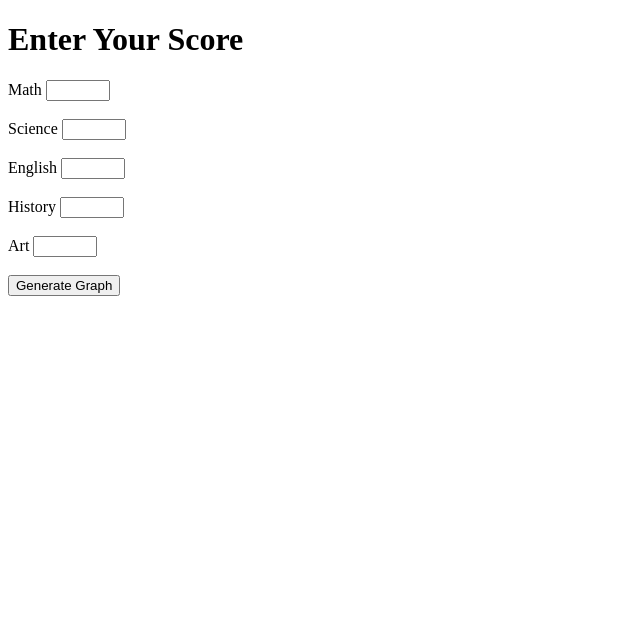
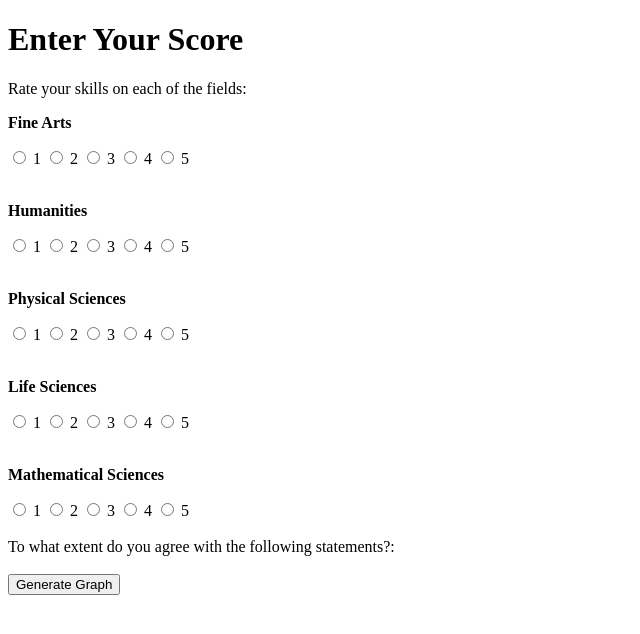
Before and after one commit to almsam/Masters-of-Design, a Flask app: page / in a window 1280 px wide. Shown: the top 634 px of the page, without its empty margins (0-640 px from the left). Run offline with Flask 3, Linux system fonts and the light colour scheme.

Commit message:
implement radio

```diff
--- a/Survey app/app.py
+++ b/Survey app/app.py
@@ -17,26 +17,26 @@ def index():
 
     if request.method == "POST":
 
+        fine = float(request.form["fine"])
+        human = float(request.form["human"])
+        phys = float(request.form["phys"])
+        life = float(request.form["life"])
         math = float(request.form["math"])
-        science = float(request.form["science"])
-        english = float(request.form["english"])
-        history = float(request.form["history"])
-        art = float(request.form["art"])
 
         df = pd.DataFrame({
             "Category": [
-                "Math",
-                "Science",
-                "English",
-                "History",
-                "Art"
+                "Fine Arts",
+                "Humanities",
+                "Physical Sciences",
+                "Life Sciences",
+                "Mathematics"
             ],
             "Value": [
-                math,
-                science,
-                english,
-                history,
-                art
+                fine,
+                human,
+                phys,
+                life,
+                math
             ]
         })
 
@@ -50,7 +50,7 @@ def index():
             y="Value"
         )
 
-        ax.set_ylim(0,100)
+        ax.set_ylim(0,5)
         ax.set_ylabel("Score")
         ax.set_title("Personalized Scores")
 
--- a/Survey app/templates/index.html
+++ b/Survey app/templates/index.html
@@ -16,20 +16,58 @@
 
 <form method="POST">
 
-    <label>Math</label>
-    <input type="number" name="math" min="0" max="100" required><br><br>
+    <label>Rate your skills on each of the fields:</label>
 
-    <label>Science</label>
-    <input type="number" name="science" min="0" max="100" required><br><br>
+    <p><strong>Fine Arts</strong></p>
+    <label><input type="radio" name="fine" value="1" required> 1</label>
+    <label><input type="radio" name="fine" value="2"> 2</label>
+    <label><input type="radio" name="fine" value="3"> 3</label>
+    <label><input type="radio" name="fine" value="4"> 4</label>
+    <label><input type="radio" name="fine" value="5"> 5</label>
 
-    <label>English</label>
-    <input type="number" name="english" min="0" max="100" required><br><br>
+    <br><br>
 
-    <label>History</label>
-    <input type="number" name="history" min="0" max="100" required><br><br>
+    <p><strong>Humanities</strong></p>
+    <label><input type="radio" name="human" value="1" required> 1</label>
+    <label><input type="radio" name="human" value="2"> 2</label>
+    <label><input type="radio" name="human" value="3"> 3</label>
+    <label><input type="radio" name="human" value="4"> 4</label>
+    <label><input type="radio" name="human" value="5"> 5</label>
 
-    <label>Art</label>
-    <input type="number" name="art" min="0" max="100" required><br><br>
+    <br><br>
+
+    <p><strong>Physical Sciences</strong></p>
+    <label><input type="radio" name="phys" value="1" required> 1</label>
+    <label><input type="radio" name="phys" value="2"> 2</label>
+    <label><input type="radio" name="phys" value="3"> 3</label>
+    <label><input type="radio" name="phys" value="4"> 4</label>
+    <label><input type="radio" name="phys" value="5"> 5</label>
+
+    <br><br>
+
+    <p><strong>Life Sciences</strong></p>
+    <label><input type="radio" name="life" value="1" required> 1</label>
+    <label><input type="radio" name="life" value="2"> 2</label>
+    <label><input type="radio" name="life" value="3"> 3</label>
+    <label><input type="radio" name="life" value="4"> 4</label>
+    <label><input type="radio" name="life" value="5"> 5</label>
+
+    <br><br>
+
+    <p><strong>Mathematical Sciences</strong></p>
+    <label><input type="radio" name="math" value="1" required> 1</label>
+    <label><input type="radio" name="math" value="2"> 2</label>
+    <label><input type="radio" name="math" value="3"> 3</label>
+    <label><input type="radio" name="math" value="4"> 4</label>
+    <label><input type="radio" name="math" value="5"> 5</label>
+
+    <br><br>
+
+    <label>To what extent do you agree with the following statements?:</label>
+
+    <br><br>
+
+
 
     <button type="submit">Generate Graph</button>
 
```
Also changed, not shown: Survey app/static/graph.png.
